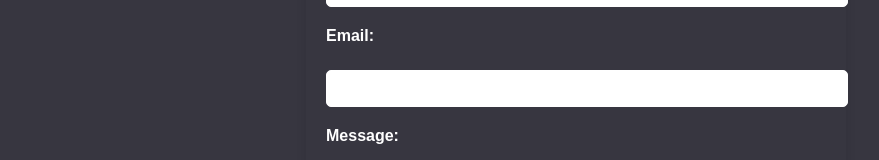
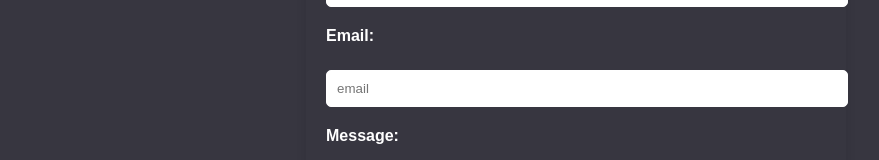
Before and after one commit to alexmassimino9/Portfolio, a React (Vite) app: page / in a window 1280 px wide. Shown: the part 3799-3959 px from the top of the page, without its empty margins (64-943 px from the left). Built offline with nearby package versions, Linux system fonts and the light colour scheme; a web font is replaced by a local one.

Commit message:
update placeholders

```diff
--- a/src/components/Contact/contact/Contact.jsx
+++ b/src/components/Contact/contact/Contact.jsx
@@ -62,6 +62,7 @@ const Contact = () => {
             type="email"
             id="email"
             name="email"
+            placeholder="email"
             value={formData.email}
             onChange={handleChange}
             required
```
